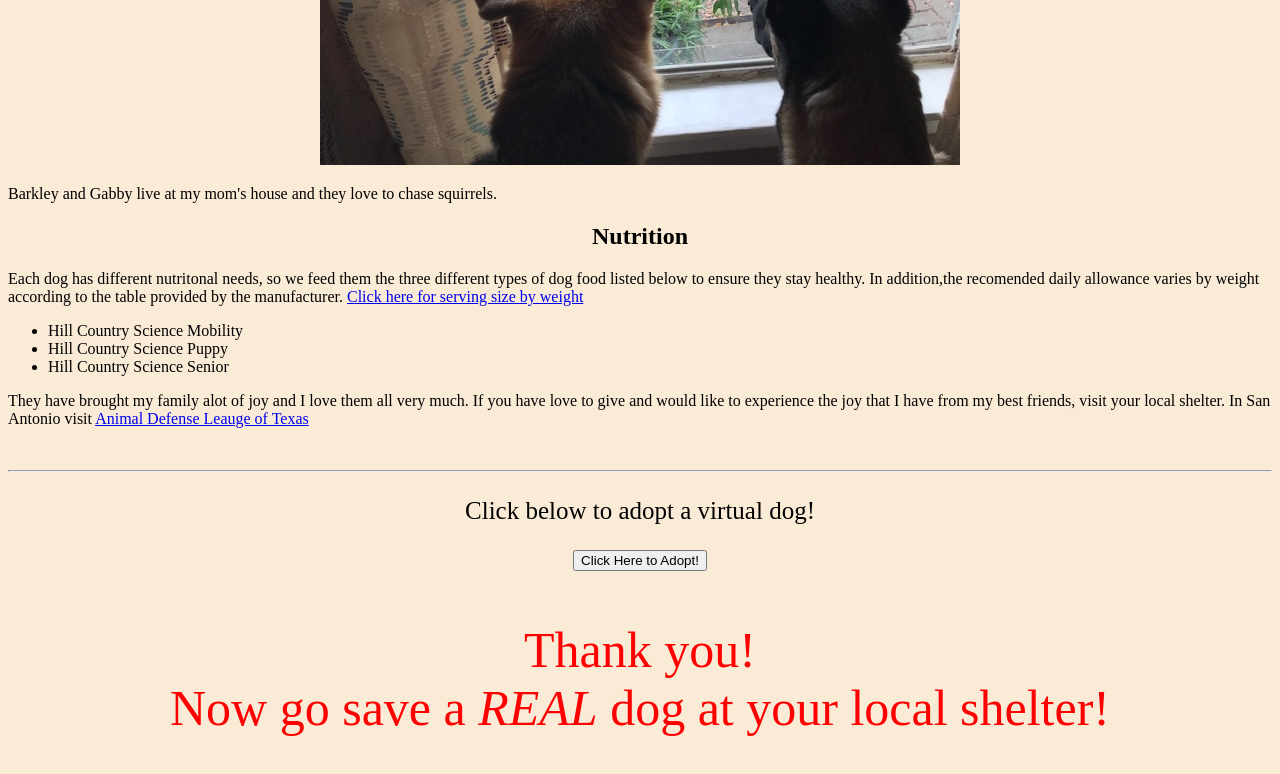
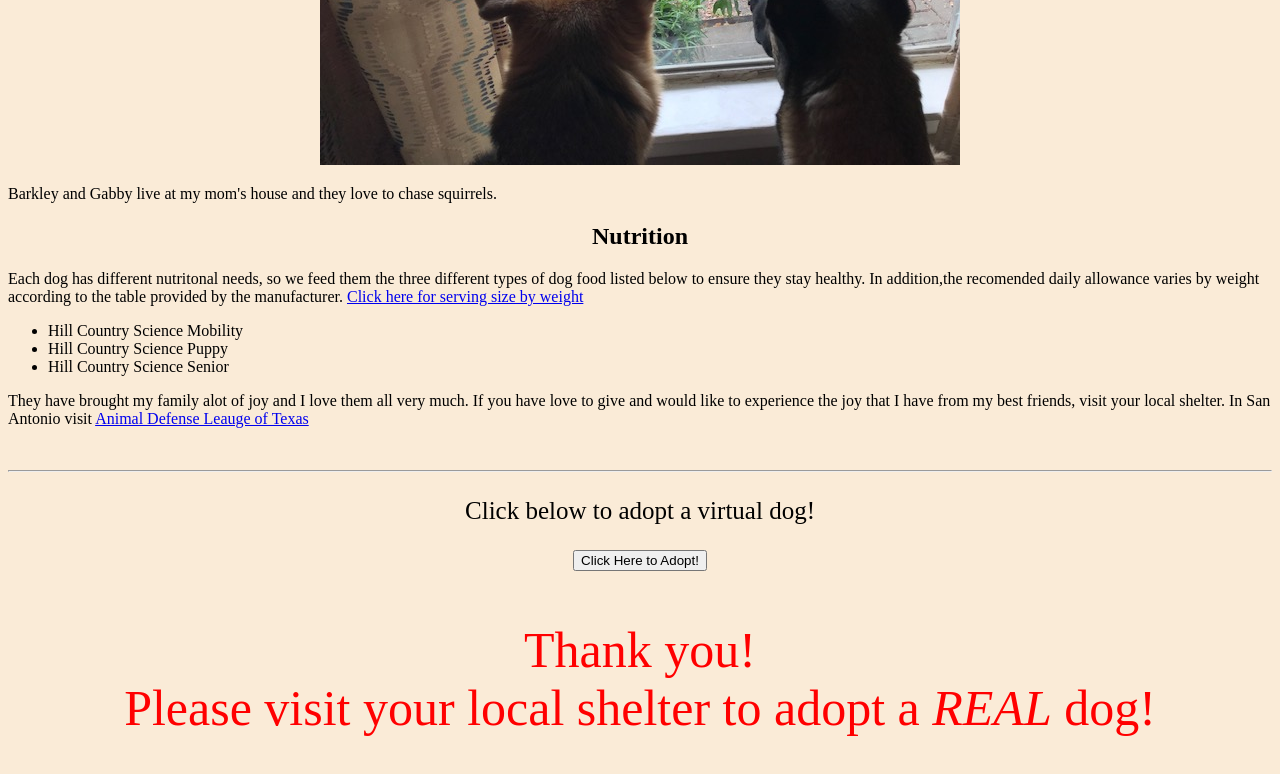
Before and after one commit to alamogeorge/HTML2, a plain HTML site: page index.html in a window 1280 px wide. Both pictures are taken after a click on the button "Click Here to Adopt!". Shown: the part 2655-3429 px from the top of the page. Drawn offline with Linux system fonts and the light colour scheme.

Commit message:
text change

```diff
--- a/index.html
+++ b/index.html
@@ -50,7 +50,7 @@
 <p id="demo"><img src="Images/sad-puppy.jpg" alt="sad puppy"></p>
 	<script>
 function myFunction() {
-  document.getElementById("demo").innerHTML = "Thank you!<br>Now go save a <i>REAL</i> dog at your local shelter!";
+  document.getElementById("demo").innerHTML = "Thank you!<br>Please visit your local shelter to adopt a <i>REAL</i> dog!";
   document.getElementById("demo").style.fontSize = "50px";
   document.getElementById("demo").style.color = "red";
 }
```
